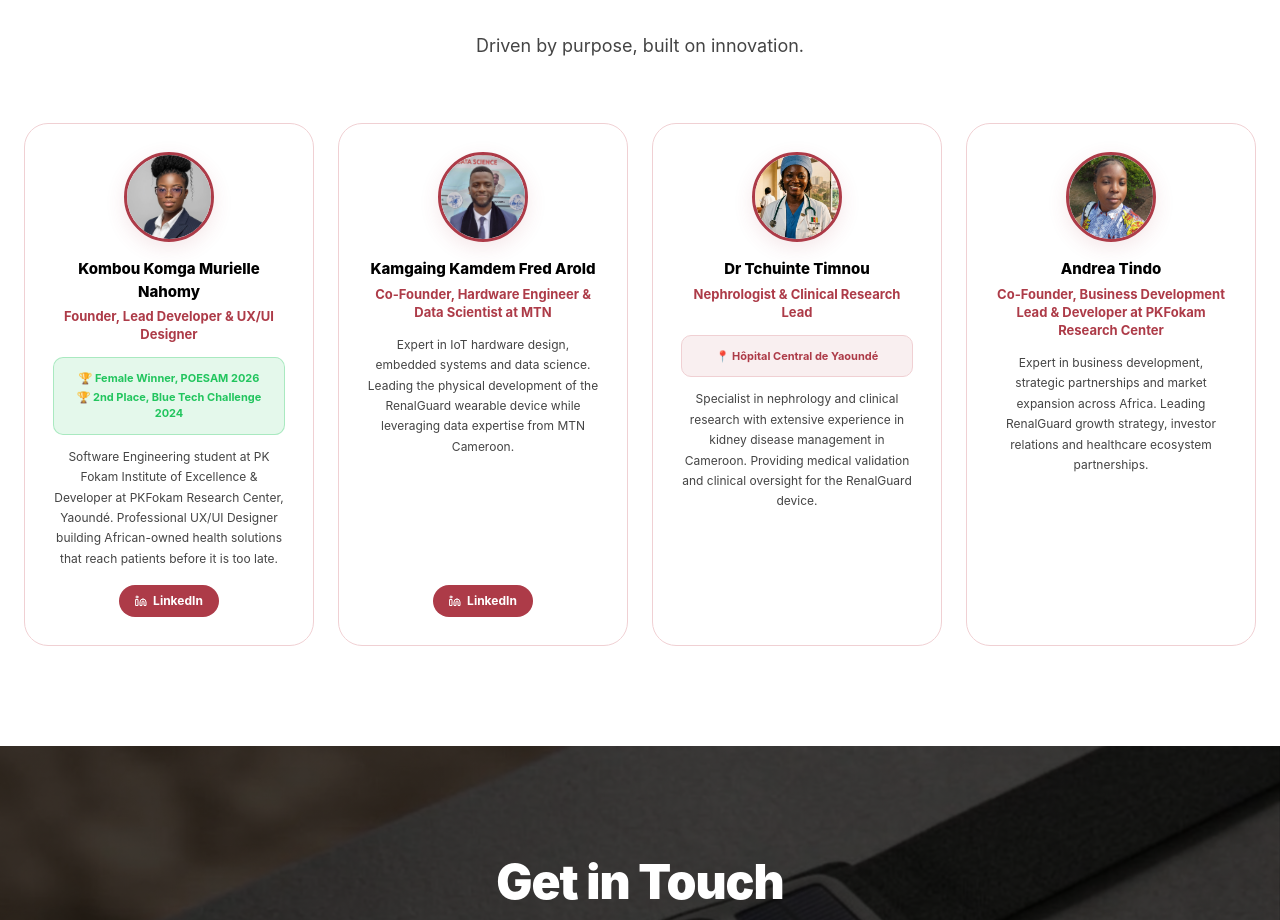
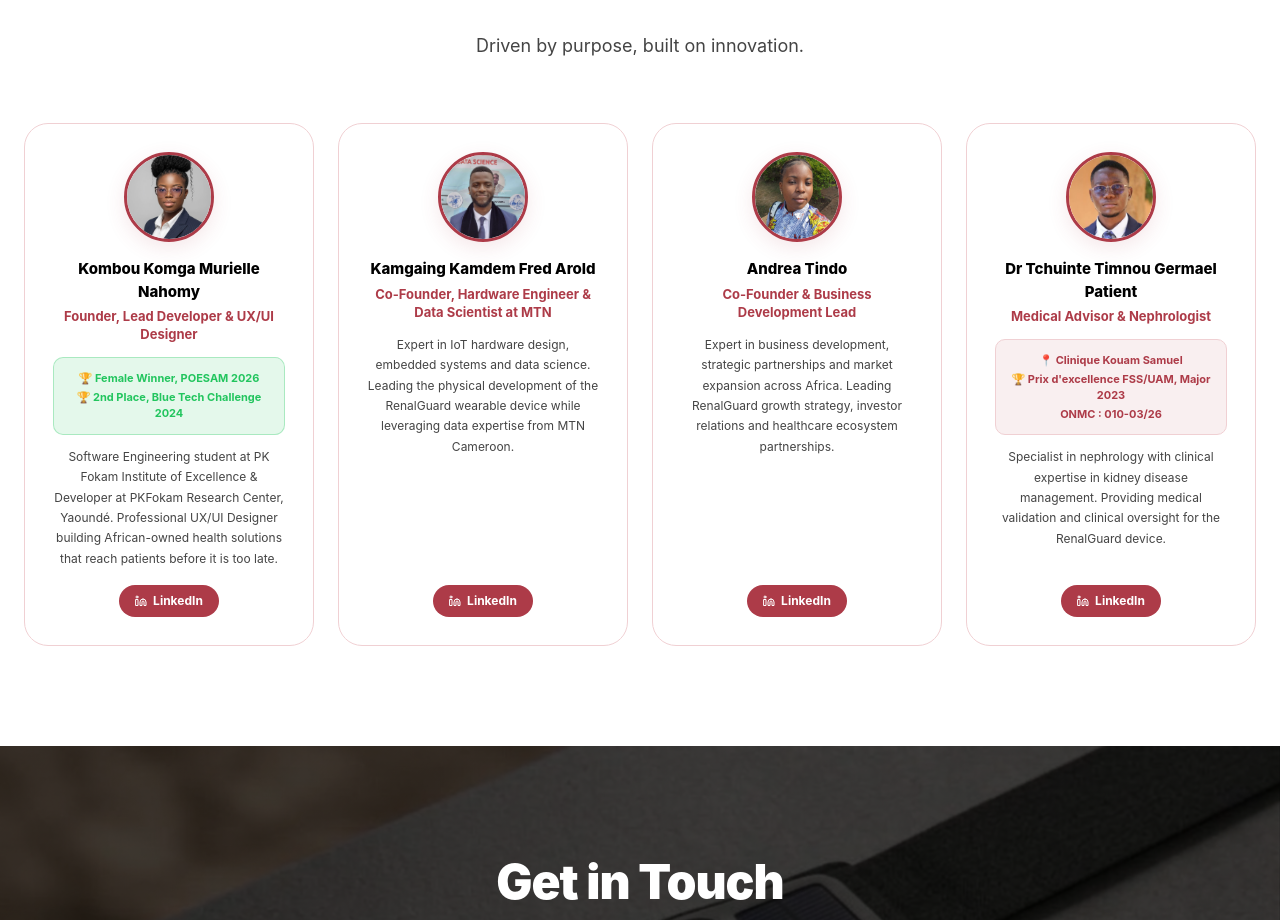
Before and after one commit to SMurielle/renalguard-website, a React (Create React App) app: page / in a window 1280 px wide. Shown: the part 5123-6043 px from the top of the page. Built offline with nearby package versions, Linux system fonts and the light colour scheme.

Commit message:
Update team with Dr Germael

```diff
--- a/src/App.js
+++ b/src/App.js
@@ -683,96 +683,114 @@ function Team({ t, lang }) {
   const tr = translations[lang];
   const members = [
     {
-      name:'Kombou Komga Murielle Nahomy',
-      role:'Founder, Lead Developer & UX/UI Designer',
-      photo:'Photo_Murielle_KOMBOU.png',
-      awards:['Female Winner, POESAM 2026','2nd Place, Blue Tech Challenge 2024'],
-      desc:'Software Engineering student at PK Fokam Institute of Excellence & Developer at PKFokam Research Center, Yaoundé. Professional UX/UI Designer building African-owned health solutions that reach patients before it is too late.',
-      showLinkedin:true,
-      linkedinUrl:'https://www.linkedin.com/in/murielle-kombou-0681562b9/',
-      awardColor: '#22c55e'
+      name: 'Kombou Komga Murielle Nahomy',
+      role: 'Founder, Lead Developer & UX/UI Designer',
+      photo: 'Photo_Murielle_KOMBOU.png',
+      awards: ['🏆 Female Winner, POESAM 2026', '🏆 2nd Place, Blue Tech Challenge 2024'],
+      desc: 'Software Engineering student at PK Fokam Institute of Excellence & Developer at PKFokam Research Center, Yaoundé. Professional UX/UI Designer building African-owned health solutions that reach patients before it is too late.',
+      showLinkedin: true,
+      linkedinUrl: 'https://www.linkedin.com/in/murielle-kombou-0681562b9/',
+      awardBg: 'rgba(34,197,94,0.12)',
+      awardBorder: 'rgba(34,197,94,0.3)',
+      awardColor: '#22c55e',
     },
     {
-      name:'Kamgaing Kamdem Fred Arold',
-      role:'Co-Founder, Hardware Engineer & Data Scientist at MTN',
-      photo:'Kamdem Profile.jpg',
-      awards:[],
-      desc:'Expert in IoT hardware design, embedded systems and data science. Leading the physical development of the RenalGuard wearable device while leveraging data expertise from MTN Cameroon.',
-      showLinkedin:true,
-      linkedinUrl:'https://linkedin.com/in/fred-arold-kamdem-kamgaing-a41631214',
-      awardColor: t.accent
+      name: 'Kamgaing Kamdem Fred Arold',
+      role: 'Co-Founder, Hardware Engineer & Data Scientist at MTN',
+      photo: 'Kamdem Profile.jpg',
+      awards: [],
+      desc: 'Expert in IoT hardware design, embedded systems and data science. Leading the physical development of the RenalGuard wearable device while leveraging data expertise from MTN Cameroon.',
+      showLinkedin: true,
+      linkedinUrl: 'https://linkedin.com/in/fred-arold-kamdem-kamgaing-a41631214',
+      awardBg: t.accentLight,
+      awardBorder: t.border,
+      awardColor: t.accent,
     },
     {
-      name:'Dr Tchuinte Timnou ',
-      role:'Nephrologist & Clinical Research Lead',
-      photo:'EsoboProfile.jpg',
-      awards:['Hôpital Central de Yaoundé'],
-      desc:'Specialist in nephrology and clinical research with extensive experience in kidney disease management in Cameroon. Providing medical validation and clinical oversight for the RenalGuard device.',
-      showLinkedin:false,
-      linkedinUrl:'',
-      awardColor: t.accent
+      name: 'Andrea Tindo',
+      role: 'Co-Founder & Business Development Lead',
+      photo: 'TindoProfile.jpg',
+      awards: [],
+      desc: 'Expert in business development, strategic partnerships and market expansion across Africa. Leading RenalGuard growth strategy, investor relations and healthcare ecosystem partnerships.',
+      showLinkedin: true,
+      linkedinUrl: '#',
+      awardBg: t.accentLight,
+      awardBorder: t.border,
+      awardColor: t.accent,
     },
     {
-      name:'Andrea Tindo',
-      role:'Co-Founder, Business Development Lead & Developer at PKFokam Research Center',
-      photo:'TindoProfile.jpg',
-      awards:[],
-      desc:'Expert in business development, strategic partnerships and market expansion across Africa. Leading RenalGuard growth strategy, investor relations and healthcare ecosystem partnerships.',
-      showLinkedin:false,
-      linkedinUrl:'',
-      awardColor: t.accent
+      name: 'Dr Tchuinte Timnou Germael Patient',
+      role: 'Medical Advisor & Nephrologist',
+      photo: 'GermaelProfile.jpg',
+      awards: ['📍 Clinique Kouam Samuel', '🏆 Prix d\'excellence FSS/UAM, Major 2023', 'ONMC : 010-03/26'],
+      desc: 'Specialist in nephrology with clinical expertise in kidney disease management. Providing medical validation and clinical oversight for the RenalGuard device.',
+      showLinkedin: true,
+      linkedinUrl: 'https://www.linkedin.com/in/germael-patient-t-timnou-471b1028b',
+      awardBg: t.accentLight,
+      awardBorder: t.border,
+      awardColor: t.accent,
     },
   ];
+
   return (
-    <section id="team" style={{backgroundColor:t.bg,padding:'100px 0'}}>
-      <div style={{maxWidth:'1280px',margin:'0 auto',padding:'0 24px'}}>
+    <section id="team" style={{backgroundColor: t.bg, padding: '100px 0'}}>
+      <div style={{maxWidth: '1280px', margin: '0 auto', padding: '0 24px'}}>
         <AnimSection>
-          <div style={{textAlign:'center',marginBottom:'64px'}}>
-            <h2 style={{color:t.text,fontSize:'48px',fontWeight:'900',marginBottom:'16px',letterSpacing:'-1px'}}>{tr.teamTitle}</h2>
-            <p style={{color:t.textSecondary,fontSize:'18px'}}>{tr.teamSubtitle}</p>
+          <div style={{textAlign: 'center', marginBottom: '64px'}}>
+            <h2 style={{color: t.text, fontSize: '48px', fontWeight: '900', marginBottom: '16px', letterSpacing: '-1px'}}>{tr.teamTitle}</h2>
+            <p style={{color: t.textSecondary, fontSize: '18px'}}>{tr.teamSubtitle}</p>
           </div>
         </AnimSection>
-        <div style={{display:'grid',gridTemplateColumns:'repeat(4,1fr)',gap:'24px',alignItems:'stretch'}}>
-          {members.map((m,i)=>(
-            <AnimSection key={i} animation={i===0?'anim-fadeInLeft':i===3?'anim-fadeInRight':'anim-fadeInUp'}>
+
+        <div style={{display: 'grid', gridTemplateColumns: 'repeat(4,1fr)', gap: '24px', alignItems: 'stretch'}}>
+          {members.map((m, i) => (
+            <AnimSection key={i} animation={i === 0 ? 'anim-fadeInLeft' : i === 3 ? 'anim-fadeInRight' : 'anim-fadeInUp'}>
               <div style={{
-                backgroundColor:t.bgCard,border:`1px solid ${t.border}`,
-                borderRadius:'24px',padding:'28px',textAlign:'center',
-                transition:'all 0.3s ease',height:'100%',
-                display:'flex',flexDirection:'column',alignItems:'center',justifyContent:'flex-start'
+                backgroundColor: t.bgCard, border: `1px solid ${t.border}`,
+                borderRadius: '24px', padding: '28px', textAlign: 'center',
+                transition: 'all 0.3s ease', height: '100%',
+                display: 'flex', flexDirection: 'column', alignItems: 'center', justifyContent: 'flex-start'
               }}
-                onMouseEnter={e=>e.currentTarget.style.transform='translateY(-6px)'}
-                onMouseLeave={e=>e.currentTarget.style.transform='translateY(0)'}>
-                <img src={require(`./${m.photo}`)} alt={m.name}
-                  style={{width:'90px',height:'90px',borderRadius:'50%',objectFit:'cover',
-                    margin:'0 auto 16px',display:'block',
-                    border:`3px solid ${t.accent}`,
-                    boxShadow:`0 6px 20px ${t.shadow}`}}/>
-                <h3 style={{color:t.text,fontSize:'15px',fontWeight:'800',marginBottom:'4px'}}>{m.name}</h3>
-                <p style={{color:t.accent,fontWeight:'700',marginBottom:'14px',fontSize:'13px',lineHeight:'1.4'}}>{m.role}</p>
-                {m.awards.length>0 && (
+                onMouseEnter={e => e.currentTarget.style.transform = 'translateY(-6px)'}
+                onMouseLeave={e => e.currentTarget.style.transform = 'translateY(0)'}>
+
+                <img
+                  src={require(`./${m.photo}`)}
+                  alt={m.name}
+                  style={{
+                    width: '90px', height: '90px', borderRadius: '50%',
+                    objectFit: 'cover', margin: '0 auto 16px', display: 'block',
+                    border: `3px solid ${t.accent}`,
+                    boxShadow: `0 6px 20px ${t.shadow}`
+                  }}
+                />
+
+                <h3 style={{color: t.text, fontSize: '15px', fontWeight: '800', marginBottom: '4px'}}>{m.name}</h3>
+                <p style={{color: t.accent, fontWeight: '700', marginBottom: '14px', fontSize: '13px', lineHeight: '1.4'}}>{m.role}</p>
+
+                {m.awards.length > 0 && (
                   <div style={{
-                    backgroundColor: m.awardColor === '#22c55e' ? 'rgba(34,197,94,0.12)' : t.accentLight,
-                    borderRadius:'10px',padding:'10px',marginBottom:'12px',width:'100%',
-                    border: m.awardColor === '#22c55e' ? '1px solid rgba(34,197,94,0.3)' : `1px solid ${t.border}`
+                    backgroundColor: m.awardBg,
+                    borderRadius: '10px', padding: '10px', marginBottom: '12px', width: '100%',
+                    border: `1px solid ${m.awardBorder}`
                   }}>
-                    {m.awards.map((a,j)=>(
-                      <p key={j} style={{
-                        color: m.awardColor === '#22c55e' ? '#22c55e' : t.accent,
-                        fontSize:'11px',fontWeight:'700',margin:'2px 0'
-                      }}>
-                        {m.awardColor === '#22c55e' ? '🏆' : '📍'} {a}
-                      </p>
+                    {m.awards.map((a, j) => (
+                      <p key={j} style={{color: m.awardColor, fontSize: '11px', fontWeight: '700', margin: '2px 0'}}>{a}</p>
                     ))}
                   </div>
                 )}
-                <p style={{color:t.textSecondary,fontSize:'12px',lineHeight:'1.7',marginBottom:'16px',flexGrow:1}}>{m.desc}</p>
+
+                <p style={{color: t.textSecondary, fontSize: '12px', lineHeight: '1.7', marginBottom: '16px', flexGrow: 1}}>{m.desc}</p>
+
                 {m.showLinkedin && (
                   <a href={m.linkedinUrl} target="_blank" rel="noreferrer"
-                    style={{backgroundColor:t.accent,color:'white',padding:'7px 16px',
-                      borderRadius:'999px',textDecoration:'none',fontSize:'12px',
-                      fontWeight:'700',display:'inline-flex',alignItems:'center',gap:'6px',
-                      marginTop:'auto'}}>
+                    style={{
+                      backgroundColor: t.accent, color: 'white',
+                      padding: '7px 16px', borderRadius: '999px',
+                      textDecoration: 'none', fontSize: '12px', fontWeight: '700',
+                      display: 'inline-flex', alignItems: 'center', gap: '6px',
+                      marginTop: 'auto'
+                    }}>
                     <FiLinkedin size={12}/> LinkedIn
                   </a>
                 )}
```
